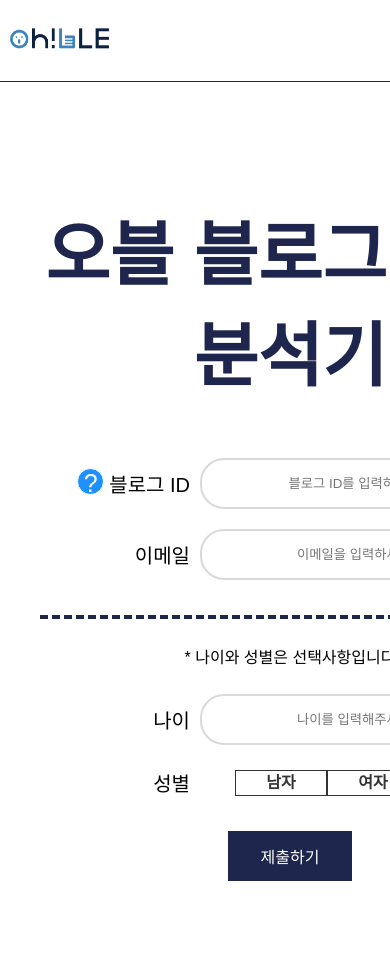
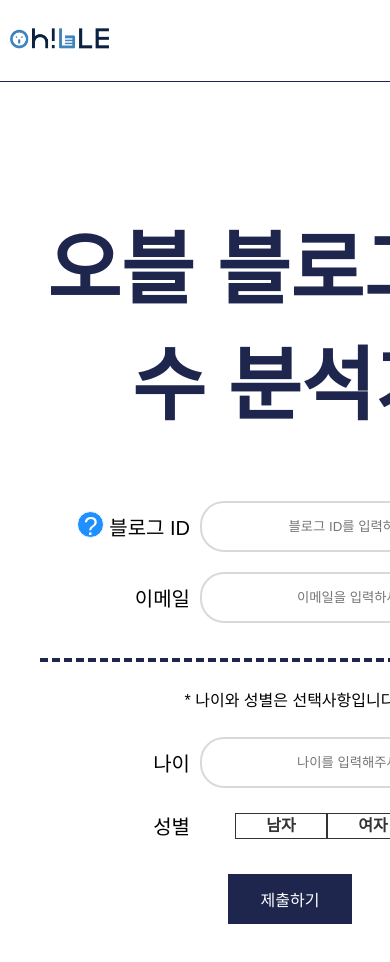
Before and after one commit to hyde0395/ohble_influencer_analysis_website, a Next.js app: page / in a window 390 px wide. Shown: the top 962 px of the page. Before the commit the page ends 941 px from the top, so only its background shows below. Built offline with nearby package versions, Linux system fonts and the light colour scheme.

Commit message:
모바일 최적화

```diff
--- a/styles/globals.css
+++ b/styles/globals.css
@@ -54,9 +54,14 @@
   padding-top: 30px;
 }
 
-@media screen and (max-width: 1000px) {
+@media screen and (max-width: 768px) {
+  body {
+    overflow-x: hidden;
+  }
+
   .box h1 {
-    font: 1.5rem;
+    font-size: 80px;
+
   }
 
   /* 로고 아래의 선 */
```
